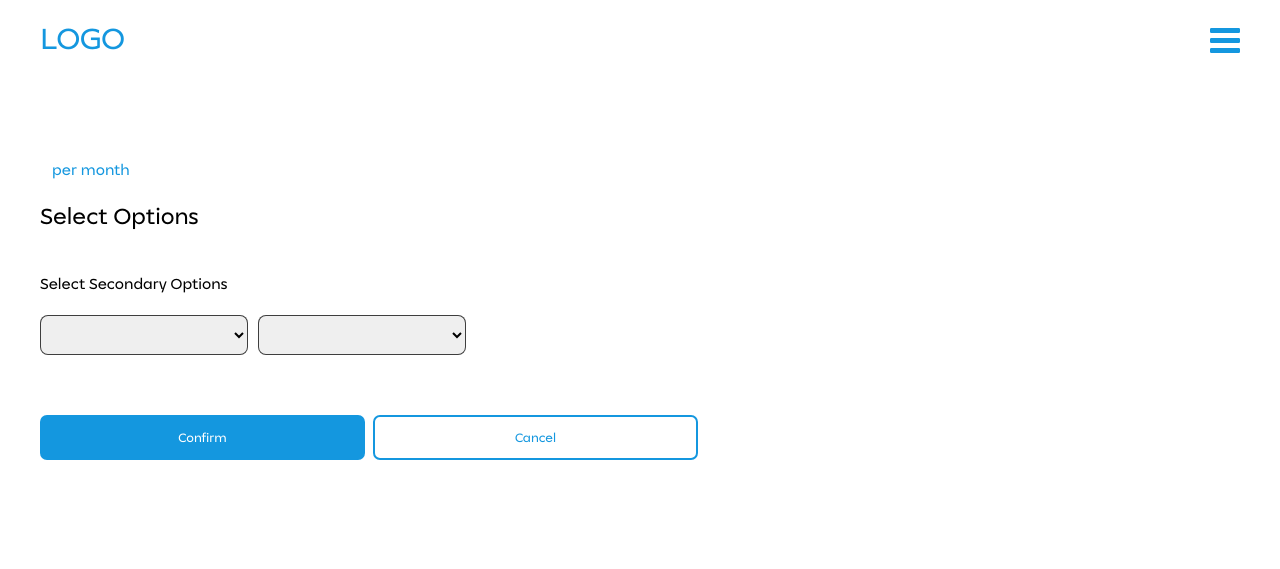
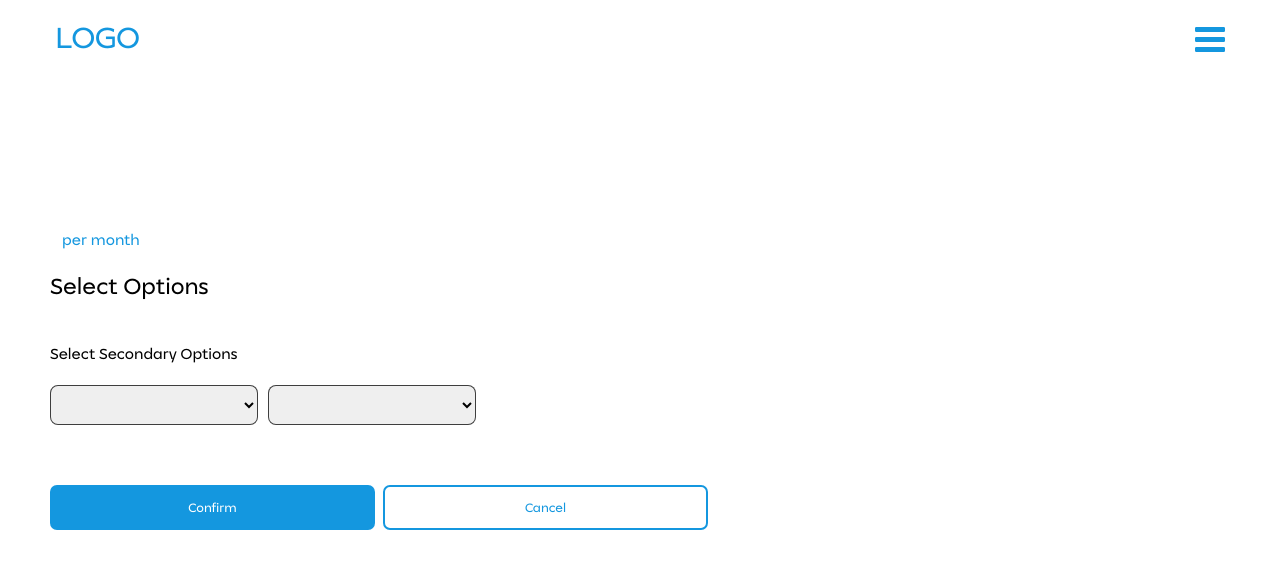
Before and after one commit to samir20-23/NewMarketingcom, a PHP site: page /serviceDetails.html in a window 1280 px wide. Shown: the top 569 px of the page. Run offline with PHP 8.4, Linux system fonts and the light colour scheme; lists and menus that the app fills with data are empty.

Commit message:
Your commit message here

```diff
--- a/MARKETINGCOM/frontend/serviceDetails.html
+++ b/MARKETINGCOM/frontend/serviceDetails.html
@@ -49,11 +49,12 @@
         <div id="cancelForm">Cancel</div>
       </div>
     </div>
-    <div class="page" id="page">
-      <header>
+    <header>
         <h1>LOGO</h1>
         <i class="fa fa-bars" id="iconNavBar" aria-hidden="true"></i>
       </header>
+      <div class="page" id="page">
+
       <div class="content">
         <div class="service">
           <img id="serimg" src="" alt="" />
--- a/MARKETINGCOM/frontend/services.html
+++ b/MARKETINGCOM/frontend/services.html
@@ -7,8 +7,9 @@
     <meta name="viewport" content="width=device-width, initial-scale=1.0" />
     <title>Document</title>
   </head>
+    <link rel="stylesheet" href="style/navBar.css">
   <link rel="stylesheet" href="style/services.css" />
-  <link rel="stylesheet" href="style/navBar.css">
+
 
   <link
     rel="stylesheet"
--- a/MARKETINGCOM/frontend/style/navBar.css
+++ b/MARKETINGCOM/frontend/style/navBar.css
@@ -6,15 +6,16 @@
     cursor: pointer;
 }
 #navBar {
-    background-image: linear-gradient(to bottom, #1497DF,#284e64);
+    background-image: linear-gradient(to bottom, #1497DF, #284e64);
     position: fixed;
     width: 100vw;
-    height: 100vh;
+    height: 102vh;
     display: flex;
     justify-content: space-between;
     align-items: center;
     flex-direction: column;
     z-index: 2;
+    margin-top: -28px;
 }
 #divIconNavBar {
     width: 100vw;
--- a/MARKETINGCOM/frontend/style/serviceDetails.css
+++ b/MARKETINGCOM/frontend/style/serviceDetails.css
@@ -25,7 +25,10 @@ header {
   display: flex;
   align-items: center;
   justify-content: space-between;
-  color: var(--color1);
+  color: var(--color1); position: fixed;
+  padding: 0 55px;
+  width: 100%;
+  margin-top: -36px;
 }
 
 header .fa-bars {
@@ -33,13 +36,15 @@ header .fa-bars {
 }
 
 .page {
-  padding: 0 40px;
+  padding: 0 50px;
 }
 .content {
   display: flex;
   flex-direction: column;
   margin: 35px 0 0 0;
   gap: 20px;
+  padding-top: 150px;
+
 }
 .content .service {
   width: 200px;
```
Also changed, not shown: MARKETINGCOM/frontend/index.html (+6 -5 lines), MARKETINGCOM/frontend/style/marketing.css (+7 -1 lines), MARKETINGCOM/frontend/style/services.css (+13 -0 lines).
